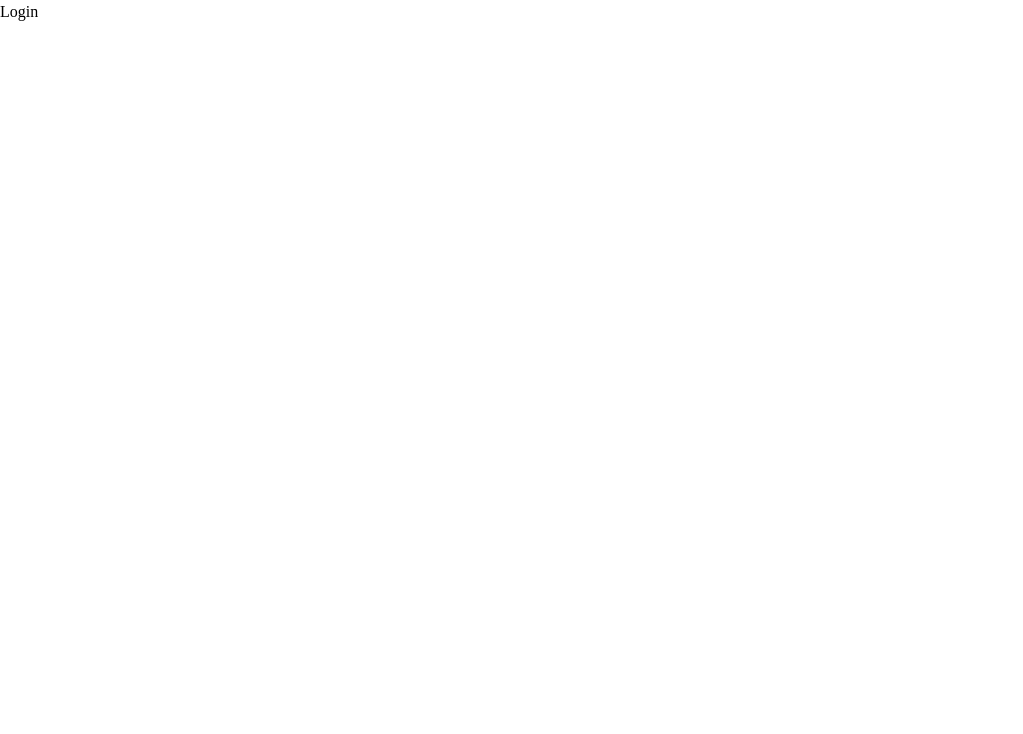
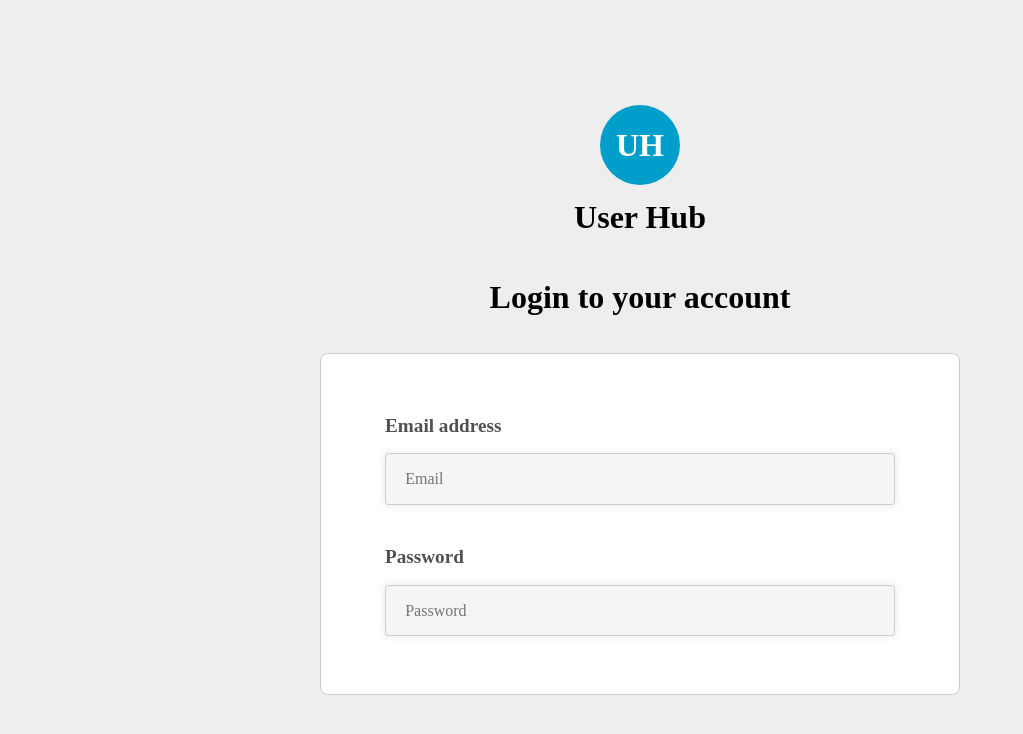
Before and after one commit to roidzuh/mini_project_react, a React (Vite) app: page /login in a window 1280 px wide. Shown: the top 734 px of the page, without its empty margins (0-1023 px from the left). Built offline with nearby package versions, Linux system fonts and the light colour scheme.

Commit message:
styling Login page and LoginForm comp

```diff
--- a/src/components/LoginForm.jsx
+++ b/src/components/LoginForm.jsx
@@ -1,11 +1,46 @@
+import styled from "styled-components";
+
+const FormStyled = styled.form`
+  width: 50%;
+  background-color: #fff;
+  border: 1px solid #ccc;
+  padding: 2.4rem 4rem;
+  border-radius: 0.5rem;
+`;
+
+const WrapperStyled = styled.div`
+  display: flex;
+  flex-direction: column;
+  gap: 0.8rem;
+  padding: 1.2rem 0;
+`;
+
+const LabelStyled = styled.label`
+  font-size: 1.2rem;
+  font-weight: bold;
+  color: #505050;
+`;
+
+const InputStyled = styled.input`
+  border: 1px solid #ccc;
+  background-color: #f5f5f5;
+  border-radius: 0.2rem;
+  padding: 0.8rem 1.2rem;
+  box-shadow: 0 0 0.5rem rgba(0, 0, 0, 0.1);
+`;
+
 const LoginForm = () => {
   return (
-    <form>
-      <label htmlFor="email">Email</label>
-      <input type="email" placeholder="Email" />
-      <label htmlFor="password">Password</label>
-      <input type="password" placeholder="Password" />
-    </form>
+    <FormStyled>
+      <WrapperStyled>
+        <LabelStyled htmlFor="email">Email address</LabelStyled>
+        <InputStyled type="email" placeholder="Email" />
+      </WrapperStyled>
+      <WrapperStyled>
+        <LabelStyled htmlFor="password">Password</LabelStyled>
+        <InputStyled type="password" placeholder="Password" />
+      </WrapperStyled>
+    </FormStyled>
   );
 };
 
--- a/src/pages/Login.jsx
+++ b/src/pages/Login.jsx
@@ -1,5 +1,26 @@
+import styled from "styled-components";
+import Logo from "../components/Logo";
+import LoginForm from "../components/LoginForm";
+
+const LoginStyled = styled.main`
+  background-color: #eeeeee;
+  display: flex;
+  flex-direction: column;
+  align-items: center;
+  justify-content: center;
+  gap: 2rem;
+
+  min-height: 100vh;
+`;
+
 const Login = () => {
-  return <div>Login</div>;
+  return (
+    <LoginStyled>
+      <Logo />
+      <h1>Login to your account</h1>
+      <LoginForm />
+    </LoginStyled>
+  );
 };
 
 export default Login;
```
